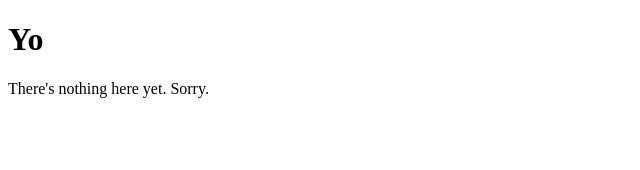
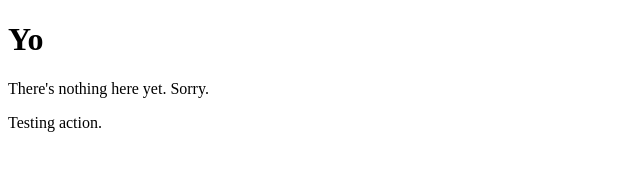
Before and after one commit to lowsound42/citadel, a website with bundled scripts: page index.html in a window 1280 px wide. Shown: the whole page, without its empty margins (0-640 px from the left). Built offline with nearby package versions, Linux system fonts and the light colour scheme.

Commit message:
testing gh action

```diff
--- a/index.html
+++ b/index.html
@@ -9,6 +9,7 @@
   <body>
     <h1>Yo</h1>
     <p>There's nothing here yet. Sorry.</p>
+    <p>Testing action.</p>
     <script type="module" src="./scripts/index.js"></script>
   </body>
 </html>
```
